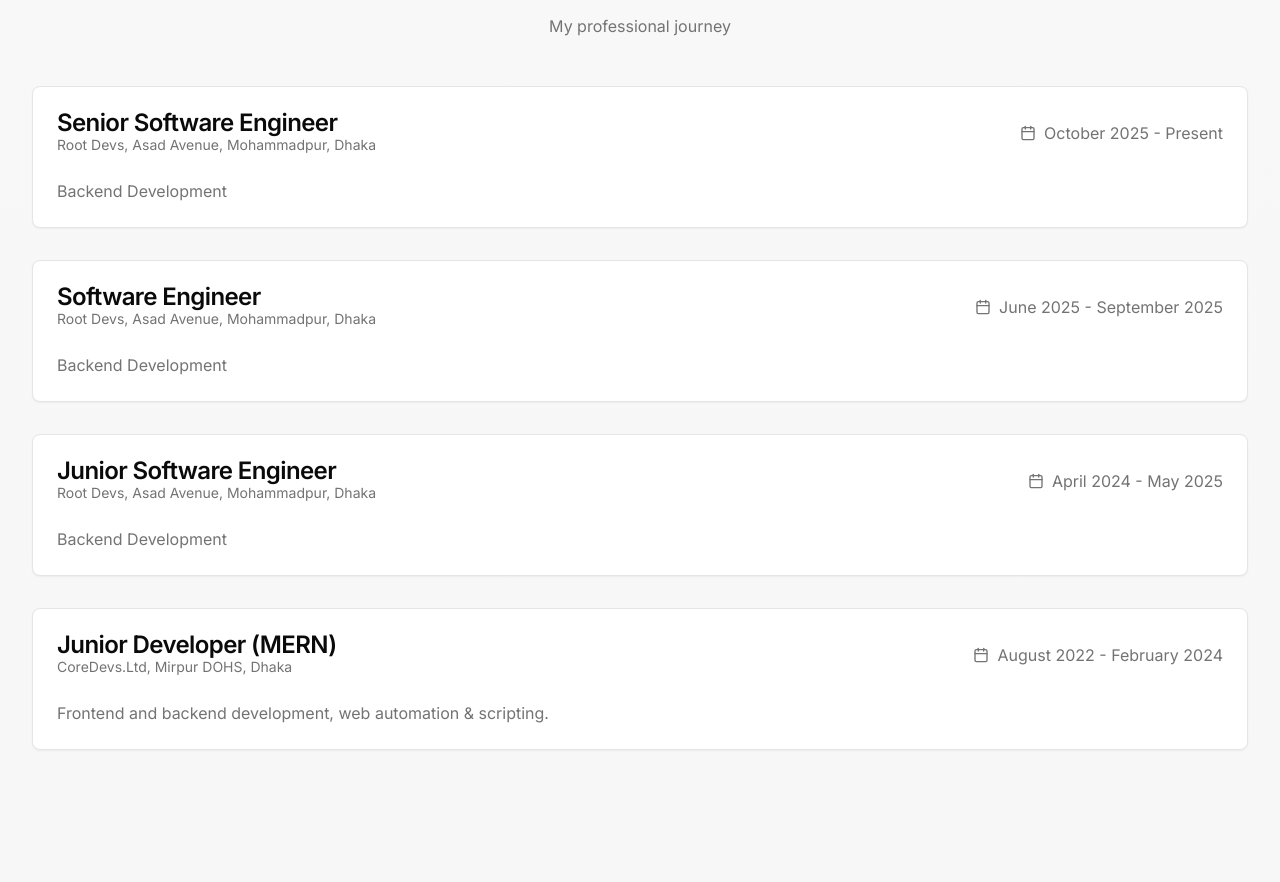
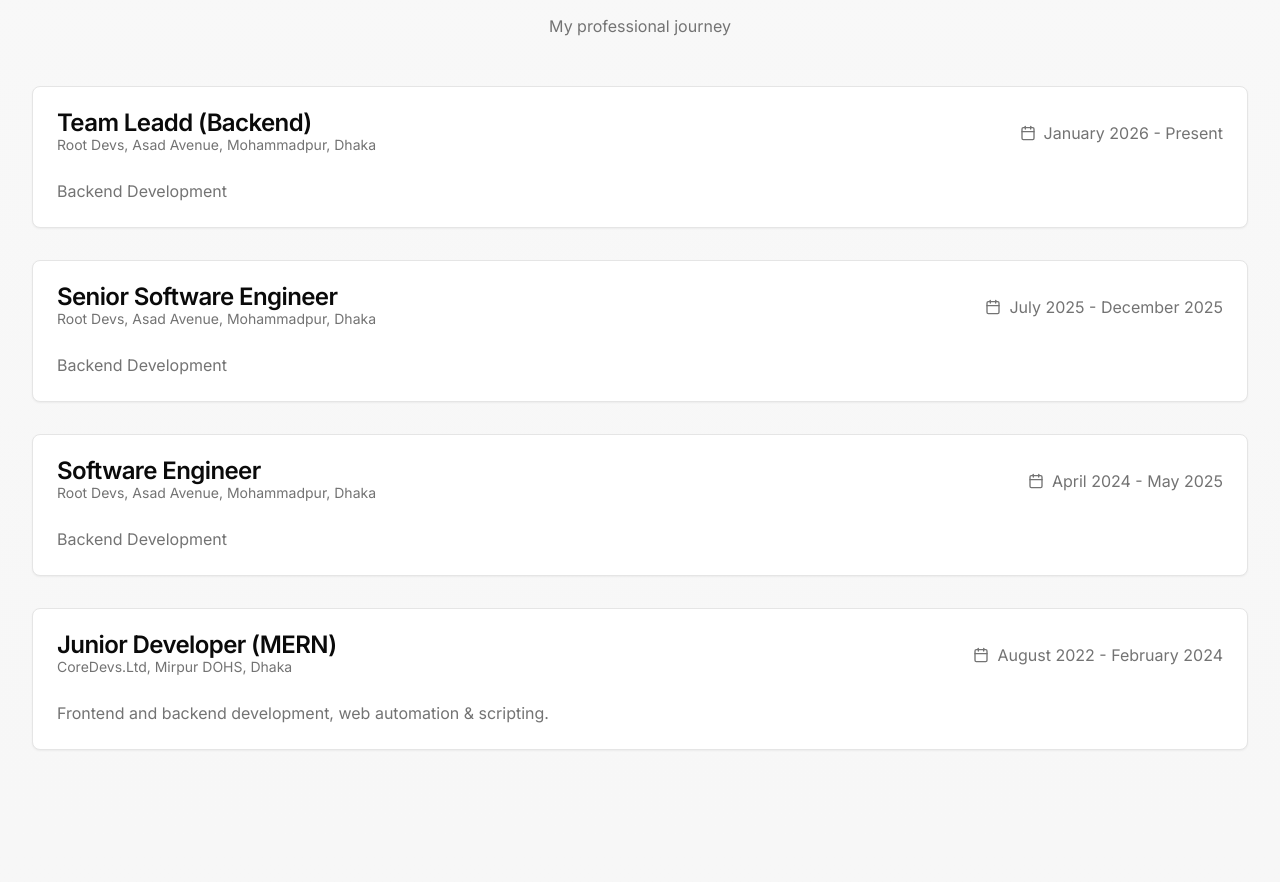
Before and after one commit to PrantaDas/prantadas, a Next.js app: page / in a window 1280 px wide. Shown: the part 6431-7313 px from the top of the page. Built offline with nearby package versions, Linux system fonts and the light colour scheme; no server answers.

Commit message:
update: updated the job description

```diff
--- a/app/page.tsx
+++ b/app/page.tsx
@@ -348,12 +348,29 @@ export default async function Home() {
               <CardHeader>
                 <div className="flex flex-col md:flex-row md:justify-between md:items-center gap-4">
                   <div>
+                    <CardTitle>Team Leadd (Backend)</CardTitle>
+                    <CardDescription>Root Devs, Asad Avenue, Mohammadpur, Dhaka</CardDescription>
+                  </div>
+                  <div className="flex items-center text-muted-foreground">
+                    <Calendar className="mr-2 h-4 w-4" />
+                    <span>January 2026 - Present</span>
+                  </div>
+                </div>
+              </CardHeader>
+              <CardContent>
+                <p className="text-muted-foreground">Backend Development</p>
+              </CardContent>
+            </Card>
+            <Card>
+              <CardHeader>
+                <div className="flex flex-col md:flex-row md:justify-between md:items-center gap-4">
+                  <div>
                     <CardTitle>Senior Software Engineer</CardTitle>
                     <CardDescription>Root Devs, Asad Avenue, Mohammadpur, Dhaka</CardDescription>
                   </div>
                   <div className="flex items-center text-muted-foreground">
                     <Calendar className="mr-2 h-4 w-4" />
-                    <span>October 2025 - Present</span>
+                    <span>July 2025 - December 2025</span>
                   </div>
                 </div>
               </CardHeader>
@@ -370,23 +387,6 @@ export default async function Home() {
                   </div>
                   <div className="flex items-center text-muted-foreground">
                     <Calendar className="mr-2 h-4 w-4" />
-                    <span>June 2025 - September 2025</span>
-                  </div>
-                </div>
-              </CardHeader>
-              <CardContent>
-                <p className="text-muted-foreground">Backend Development</p>
-              </CardContent>
-            </Card>
-            <Card>
-              <CardHeader>
-                <div className="flex flex-col md:flex-row md:justify-between md:items-center gap-4">
-                  <div>
-                    <CardTitle>Junior Software Engineer</CardTitle>
-                    <CardDescription>Root Devs, Asad Avenue, Mohammadpur, Dhaka</CardDescription>
-                  </div>
-                  <div className="flex items-center text-muted-foreground">
-                    <Calendar className="mr-2 h-4 w-4" />
                     <span>April 2024 - May 2025</span>
                   </div>
                 </div>
@@ -395,7 +395,6 @@ export default async function Home() {
                 <p className="text-muted-foreground">Backend Development</p>
               </CardContent>
             </Card>
-
             <Card>
               <CardHeader>
                 <div className="flex flex-col md:flex-row md:justify-between md:items-center gap-4">
```
